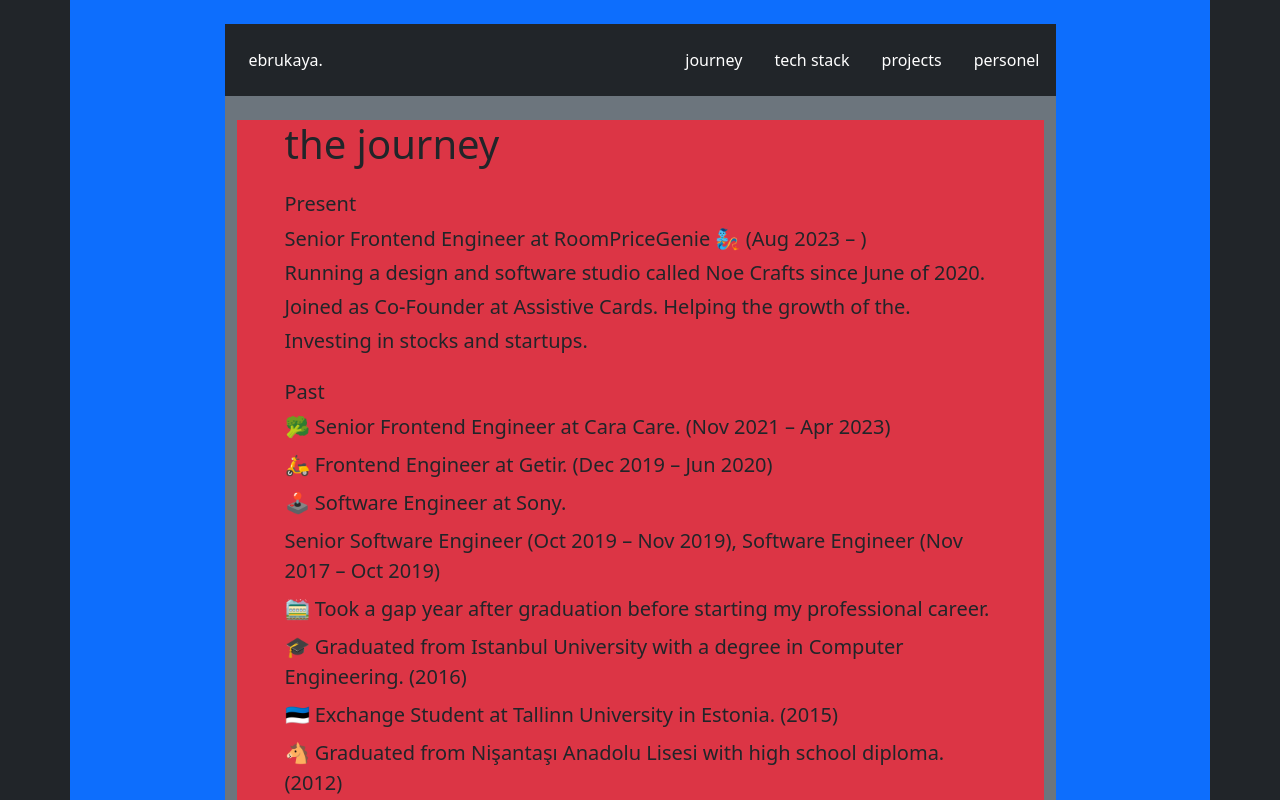
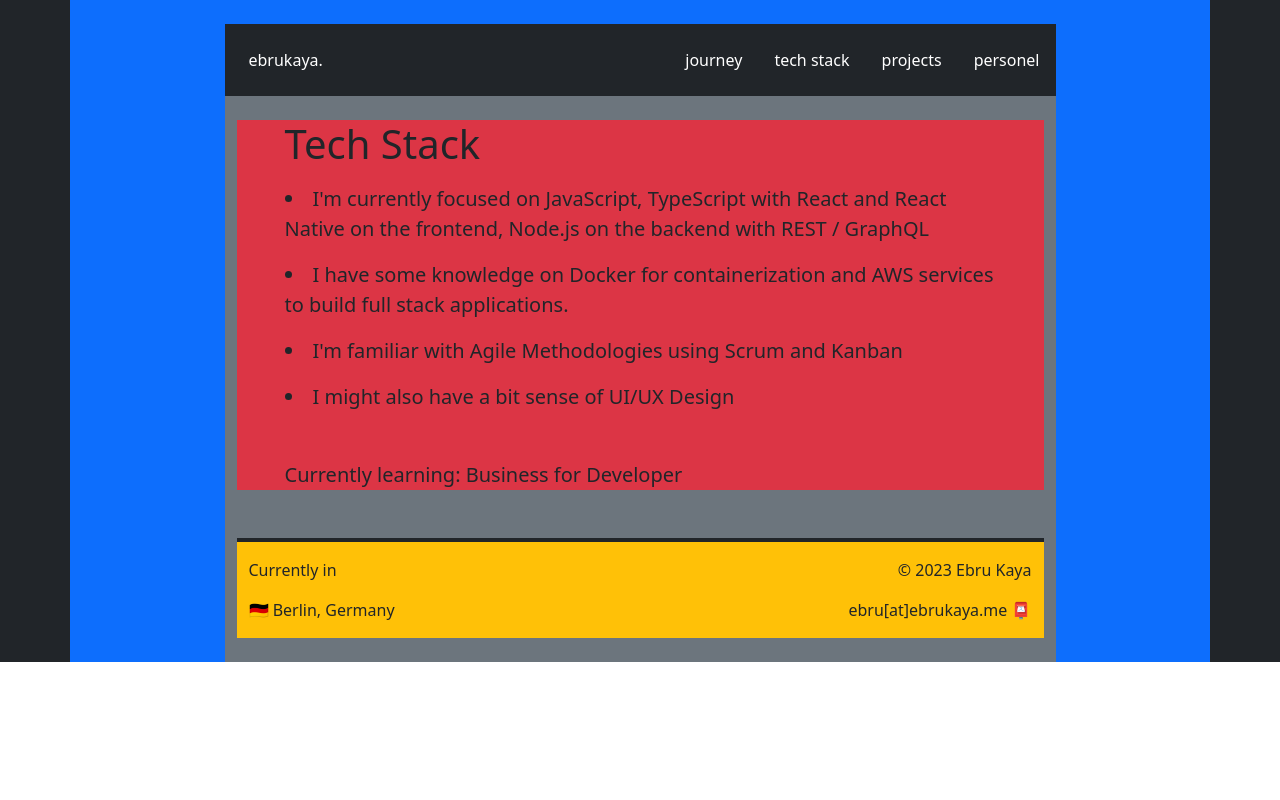
Before and after one commit to ErsaGunTosun/ersaguntosun.com, a React (Create React App) app: page / in a window 1280 px wide. Shown: the top 800 px of the page. Built offline with nearby package versions, Linux system fonts and the light colour scheme.

Commit message:
Tech Stack pages added

```diff
--- a/src/App.js
+++ b/src/App.js
@@ -3,6 +3,7 @@
 // Pages
 import Home from './pages/Home.js';
 import Journey from './pages/Journey.js';
+import TechStack from './pages/TechStack.js';
 
 
 function App() {
@@ -11,7 +12,7 @@
       <div className='row flex-fill'>
         <div className='col'></div>
 
-        <Journey />
+        <TechStack />
 
         <div className='col'></div>
       </div>
--- a/src/pages/TechStack.js
+++ b/src/pages/TechStack.js
@@ -0,0 +1,29 @@
+import React from 'react'
+
+import Header from '../components/Header.js'
+import Footer from '../components/Footer'
+
+function TechStack() {
+    return (
+        <div className='col-9 d-flex flex-column'>
+            <Header />
+            <div className='bg-secondary container flex-fill w-100 h-100'>
+                <div className='mt-4 px-5 p-0 bg-danger'>
+                    <h1 className='text-start'>Tech Stack</h1>
+                    <lu>
+                        <li className='fs-5 my-3 p-0'>I'm currently focused on JavaScript, TypeScript with React and React Native on the frontend, Node.js on the backend with REST / GraphQL</li>
+                        <li className='fs-5 my-3 p-0'>I have some knowledge on Docker for containerization and AWS services to build full stack applications.</li>
+                        <li className='fs-5 my-3 p-0'>I'm familiar with Agile Methodologies using Scrum and Kanban</li>
+                        <li className='fs-5 my-3 p-0'>I might also have a bit sense of UI/UX Design</li>
+                    </lu>
+
+                    <p className='fs-5 my-5 p-0'>Currently learning: Business for Developer</p>
+
+                </div>
+                <Footer />
+            </div>
+        </div>
+    )
+}
+
+export default TechStack
```
